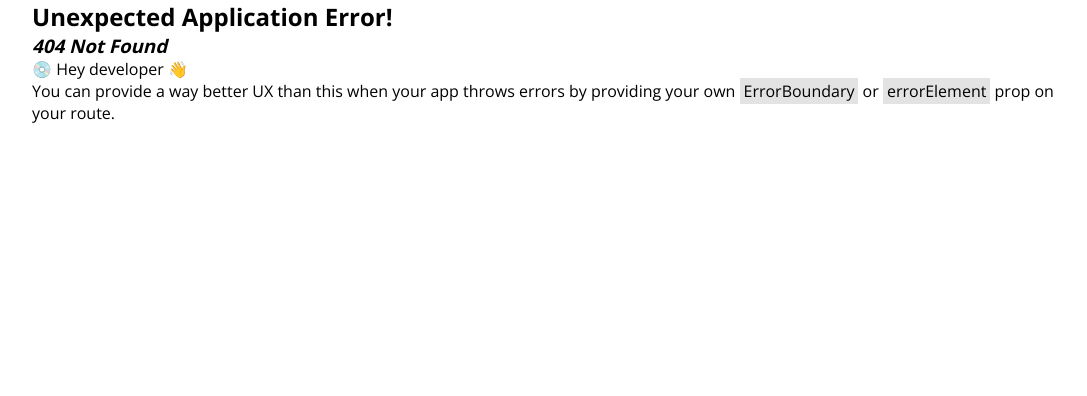
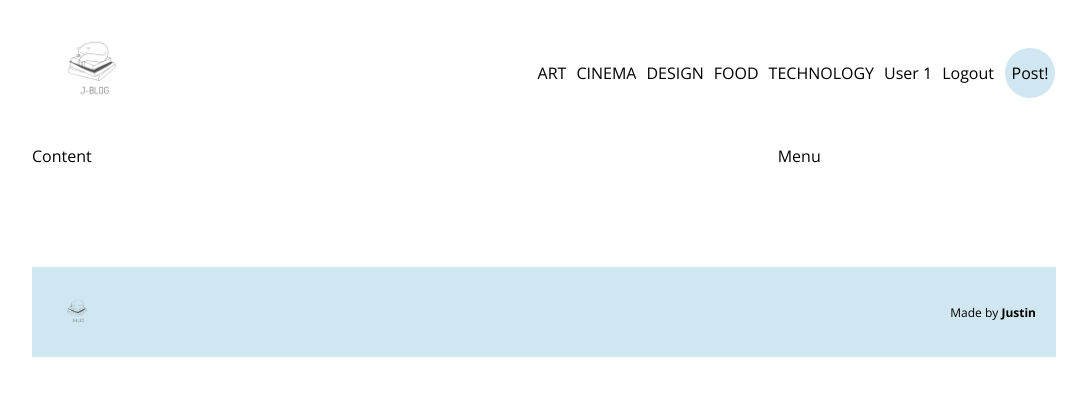
Before and after one commit to justinklam/Digital-Living, a React (Create React App) app in the folder client/: page /post/1 in a window 1280 px wide. Before the commit this address had no page. Shown: the top 396 px of the page, without its empty margins (96-1183 px from the left). Built offline with nearby package versions, Linux system fonts and the light colour scheme.

Commit message:
correct rout path for posts. add base styling for single/content/menu

```diff
--- a/client/src/App.js
+++ b/client/src/App.js
@@ -37,7 +37,7 @@ const router = createBrowserRouter([
         element: <Home />,
       },
       {
-        path: "/post:id",
+        path: "/post/:id",
         element: <Single />,
       },
       {
--- a/client/src/style.scss
+++ b/client/src/style.scss
@@ -211,6 +211,14 @@ $lightblue: #d0e6f0;
     .single {
       display: flex;
       gap: 50px;
+
+      .content {
+        flex: 5;
+      }
+
+      .menu {
+        flex: 2;
+      }
     }
   }
 }
```
